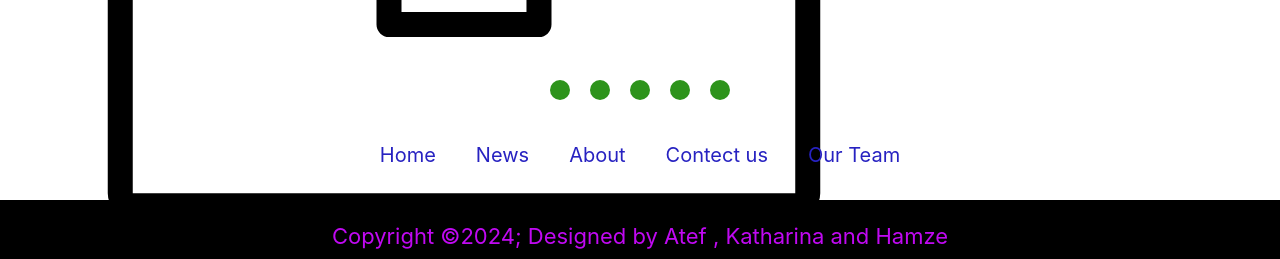
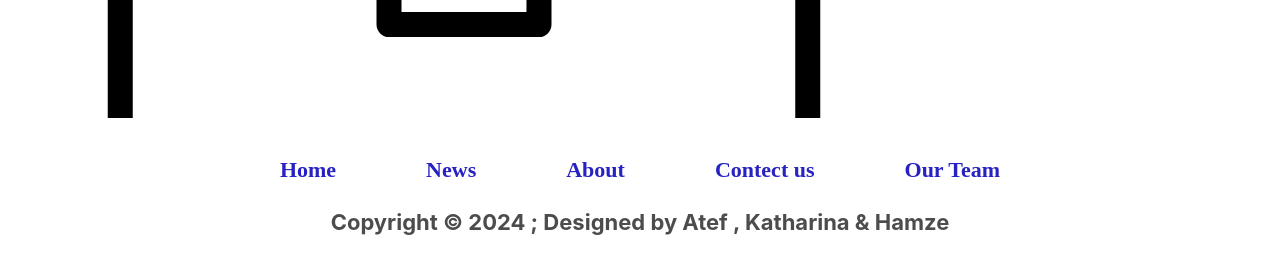
Before and after one commit to hamzeaboudaher/Online-Shoping-Store, a React (Vite) app: page /products/1 in a window 1280 px wide. Shown: the part 570-829 px from the top of the page. Built offline with nearby package versions, Linux system fonts and the light colour scheme; no server answers.

Commit message:
footer done

```diff
--- a/src/components/footer/Footer.css
+++ b/src/components/footer/Footer.css
@@ -3,43 +3,15 @@
   bottom: 0;
   left: 0;
   width: 100%;
-  height: 20%;
+  height: 14%;
   z-index: 10;
 }
 
 
-.footer-container {
-  width: 100%;
-  padding: 70px;
-
-}
-
-.social-icons {
-  display: flex;
-  justify-content: center;
-}
-
-.social-icons a {
-  text-decoration: none;
-  padding: 10px;
-  background-color: rgb(45, 147, 27);
-  margin: 10px;
-  border-radius: 50%;
-}
-
-.social-icons a i {
-  font-size: 20px;
-  color: rgb(228, 219, 190);
-  opacity: 0.9;
-}
-
-.social-icons a:hover i {
-  color: white;
-  transition: 0.5s;
-}
 
 .footer-Nav {
-  margin: 30px;
+  margin: 10px;
+  margin-bottom: 20px;
 }
 
 .footer-Nav ul {
@@ -49,22 +21,36 @@
 
 .footer-Nav ul li a {
   color: rgb(39, 34, 193);
-  margin: 20px;
+  margin: 45px;
   text-decoration: none;
-  font-size: 20px;
-  opacity: 1;
-  transition: 2s;
+  font-family: 'Times New Roman', Times, serif;
+  font-size: 22px;
+  font-weight: 900;
+  transition: 1s;
 }
 
 .footer-Nav ul li a:hover {
   opacity: 1;
-  color: rgb(177, 12, 12);
+  color: rgba(30, 174, 19);
+  font-size: 30px;
+  font-style: oblique;
+
 }
 
 .footer-bottom {
-  background-color: black;
-  padding: 20px;
+  background-color: white;
+  padding:25px;
   text-align: center;
-  color: rgb(192, 9, 242);
+  color: rgb(31, 31, 31 , 0.8);
   font-size: 22px;
 }
+
+.copyRight {
+  margin-top: 20px;
+  font-weight: 700;
+}
+
+.copyRight :hover {
+  color: rgb(199, 38, 17);
+  font-style: oblique;
+}
--- a/src/components/footer/Footer.jsx
+++ b/src/components/footer/Footer.jsx
@@ -12,15 +12,18 @@ function Footer() {
     <footer className="main-container" >
 
 
-    <div >
 
-    <div className="social-icons">
+
+
+
+    <div className="footer-bottom">
+    {/* <div className="social-icons">
   <a href="https://github.com/hamzeaboudaher/Online-Shoping-Store"><i className="fab fa-facebook"></i></a>
   <a href=""><i className="fab fa-twitter"></i></a>
   <a href=""><i className="fab fa-instagram"></i></a>
   <a href="https://github.com/hamzeaboudaher/Online-Shoping-Store"><i className="fab fa-youtube"></i></a>
   <a href=""><i className="fab fa-google-plus"></i></a>
-</div>
+</div> */}
 
 
 
@@ -32,12 +35,11 @@ function Footer() {
           <li><a href="">Contect us</a></li>
           <li><a href="">Our Team</a></li>
         </ul>
+              <p className='copyRight'>Copyright &copy; 2024 ; Designed by <span className="designer">Atef , Katharina & Hamze</span></p>
+
       </div>
     </div>
 
-    <div className="footer-bottom">
-      <p>Copyright &copy;2024; Designed by <span className="designer">Atef , Katharina and Hamze</span></p>
-    </div>
 
   </footer>
 
```
